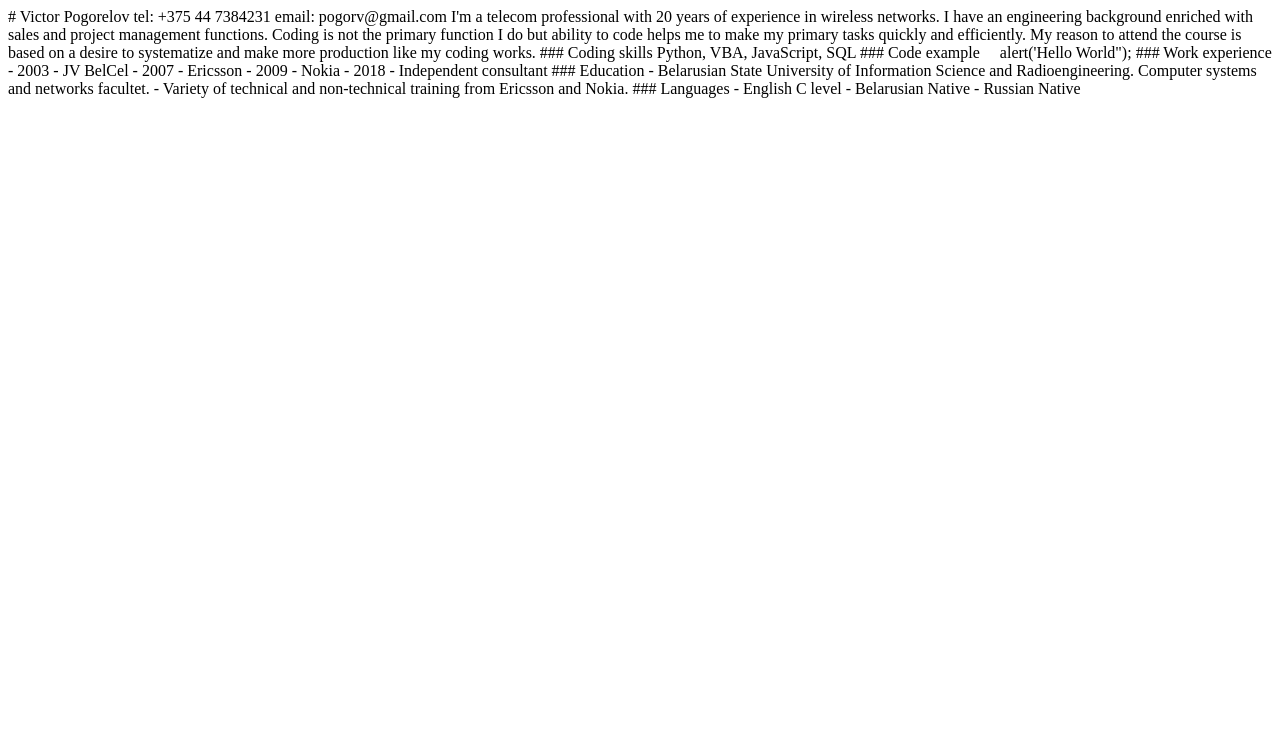
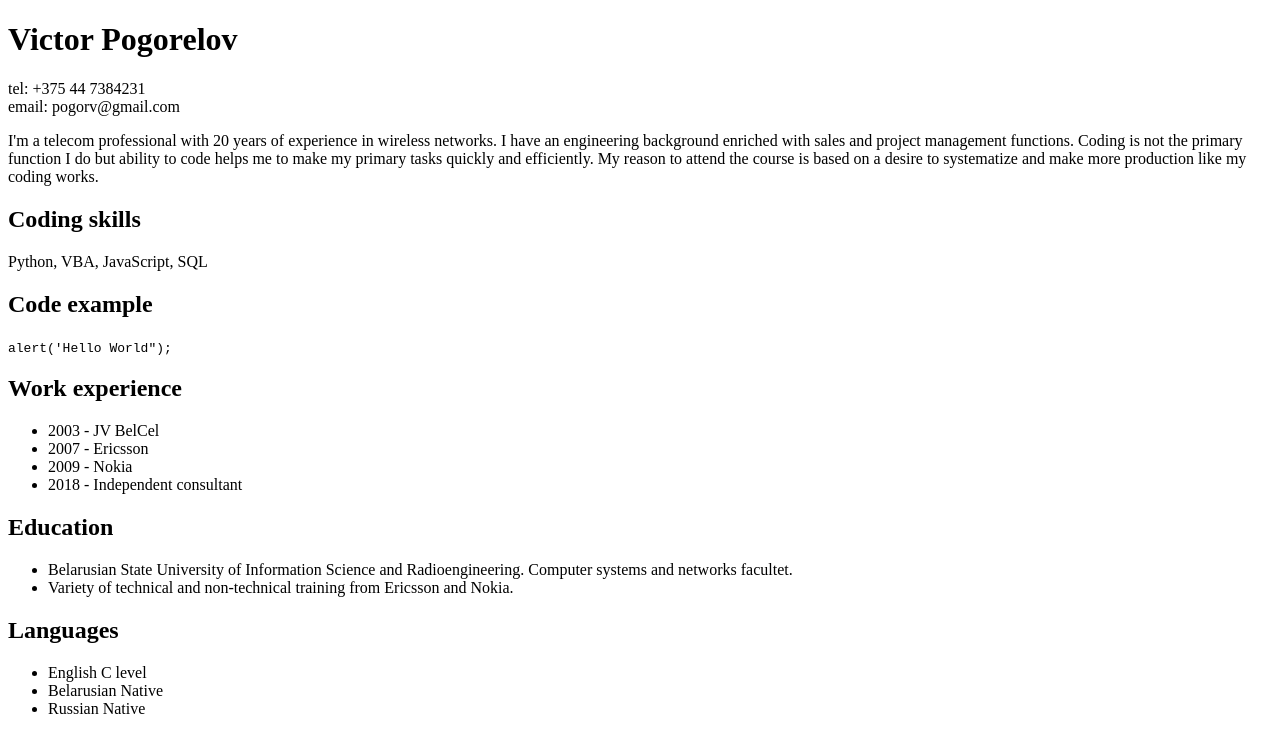
Before and after one commit to pogorv12/cv, a plain HTML site: page cv.html in a window 1280 px wide. Drawn offline with Linux system fonts and the light colour scheme.

```diff
--- a/cv.html
+++ b/cv.html
@@ -2,39 +2,58 @@
 <html lang="ru">
   <head>
       <meta charset="UTF-8">
-    <title>Базовая разметка HTML</title>
+      <title>Victor Pogorelov - Super Hero - CV</title>
   </head>
   <body>
-
-
-  # Victor Pogorelov
-
-tel: +375 44 7384231
-email: pogorv@gmail.com
-
-I'm a telecom professional with 20 years of experience in wireless networks. I have an engineering background enriched with sales and project management functions. Coding is not the primary function I do but ability to code helps me to make my primary tasks quickly and efficiently. My reason to attend the course is based on a desire to systematize and make more production like my coding works.
-
-### Coding skills
+    <header>
+      <h1>Victor Pogorelov</h1>
+      <div>tel: +375 44 7384231</div>
+      <div>email: pogorv@gmail.com</div>
+    </header>
+    <main>
+      <p>
+        I'm a telecom professional with 20 years of experience in wireless networks.
+        I have an engineering background enriched with sales and project management functions.
+        Coding is not the primary function I do but ability to code helps me to make my primary
+        tasks quickly and efficiently. My reason to attend the course is based on a desire to
+        systematize and make more production like my coding works.
+      </p>
+      <article>
+        <h2>Coding skills</h2>
+        <p>
           Python, VBA, JavaScript, SQL
-
-### Code example
+        </p>
+      </article>
+      <article class="">
+        <h2>Code example</h2>
+        <code>
           alert('Hello World");
-
-### Work experience
-- 2003 - JV BelCel
-- 2007 - Ericsson
-- 2009 - Nokia
-- 2018 - Independent consultant
-
-### Education
-- Belarusian State University of Information Science and Radioengineering. Computer systems and networks facultet.
-- Variety of technical and non-technical training from Ericsson and Nokia.
-
-### Languages
-- English C level
-- Belarusian Native
-- Russian Native
-
-</body>
+        </code>
+      </article>
+      <article class="">
+        <h2>Work experience</h2>
+        <ul>
+          <li>2003 - JV BelCel</li>
+          <li>2007 - Ericsson</li>
+          <li>2009 - Nokia</li>
+          <li>2018 - Independent consultant</li>
+        </ul>
+      </article>
+      <article class="">
+        <h2>Education</h2>
+        <ul>
+          <li>Belarusian State University of Information Science and Radioengineering. Computer systems and networks facultet.</li>
+          <li>Variety of technical and non-technical training from Ericsson and Nokia.</li>
+        </ul>
+      </article>
+      <article class="">
+        <h2>Languages</h2>
+        <ul>
+          <li>English C level</li>
+          <li>Belarusian Native</li>
+          <li>Russian Native</li>
+        </ul>
+      </article>
+    </main>
   </body>
 </html>
```
Lines whose indentation alone changed are shown as unchanged.
